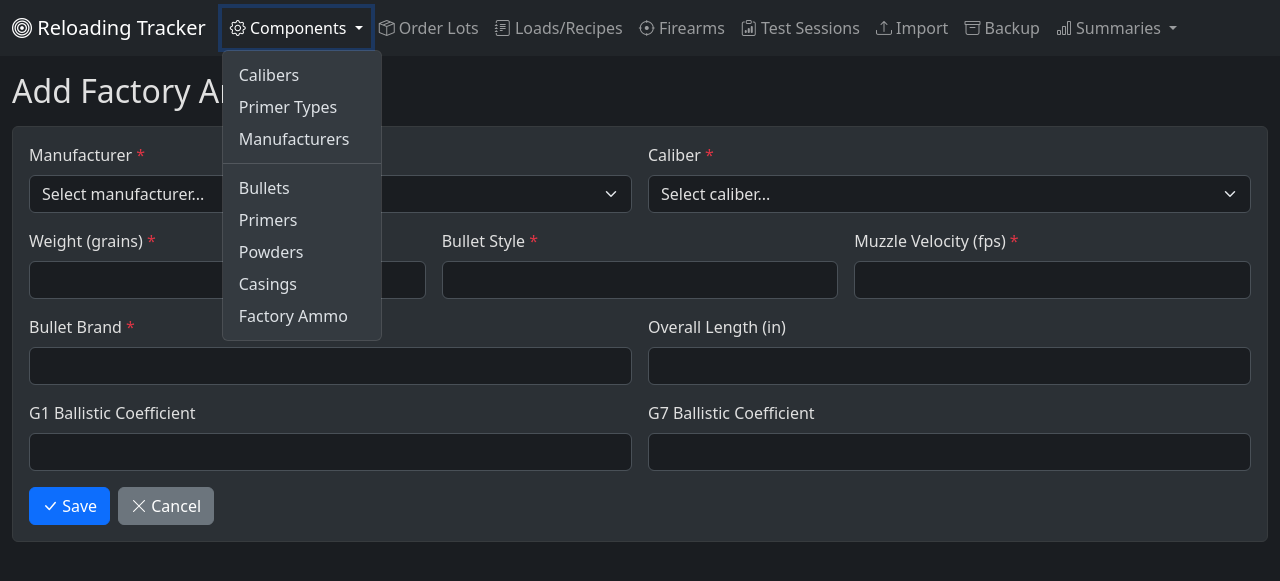
After one commit to clbiggs/reloading, a Flask app: page /factory-ammo/add in a window 1280 px wide, after a click on "Components". The commit adds this page. Shown: the top 581 px of the page. Run offline with Flask 3, Linux system fonts and the light colour scheme; parts of the project's set-up code (start-up, migrations or seed data) failed here and were passed over.

Commit message:
added factory ammo component

```diff
--- a/src/app.py
+++ b/src/app.py
@@ -2,7 +2,7 @@
 
 import os
 from flask import Flask, render_template
-from models import db, TestSession, Firearm, Load, Bullet, Powder
+from models import db, TestSession, Firearm, Load, Bullet, Powder, FactoryAmmo
 from database import init_db
 
 
@@ -23,6 +23,7 @@ def create_app():
         bullets,
         casings,
         powders,
+        factory_ammo,
         order_lots,
         loads,
         firearms,
@@ -39,6 +40,7 @@ def create_app():
     app.register_blueprint(bullets.bp)
     app.register_blueprint(casings.bp)
     app.register_blueprint(powders.bp)
+    app.register_blueprint(factory_ammo.bp)
     app.register_blueprint(order_lots.bp)
     app.register_blueprint(loads.bp)
     app.register_blueprint(firearms.bp)
@@ -57,6 +59,7 @@ def create_app():
         session_count = TestSession.query.count()
         bullet_count = Bullet.query.count()
         powder_count = Powder.query.count()
+        factory_ammo_count = FactoryAmmo.query.count()
         return render_template(
             "index.html",
             recent_sessions=recent_sessions,
@@ -65,6 +68,7 @@ def create_app():
             session_count=session_count,
             bullet_count=bullet_count,
             powder_count=powder_count,
+            factory_ammo_count=factory_ammo_count,
         )
 
     return app
--- a/src/routes/backup.py
+++ b/src/routes/backup.py
@@ -12,6 +12,7 @@ from models import (
     Bullet,
     Casing,
     Powder,
+    FactoryAmmo,
     OrderLot,
     Load,
     Firearm,
@@ -30,6 +31,7 @@ MODELS_IN_ORDER = [
     ("bullets", Bullet),
     ("casings", Casing),
     ("powders", Powder),
+    ("factory_ammo", FactoryAmmo),
     ("order_lots", OrderLot),
     ("loads", Load),
     ("firearms", Firearm),
--- /dev/null
+++ b/src/routes/factory_ammo.py
@@ -0,0 +1,152 @@
+"""Routes for managing factory ammo."""
+
+from flask import Blueprint, render_template, request, redirect, url_for, flash
+from models import db, FactoryAmmo, Manufacturer, Caliber
+
+bp = Blueprint("factory_ammo", __name__, url_prefix="/factory-ammo")
+
+
+@bp.route("/")
+def index():
+    factory_ammo = (
+        FactoryAmmo.query.join(Manufacturer)
+        .join(Caliber)
+        .order_by(Manufacturer.name, Caliber.name, FactoryAmmo.weight)
+        .all()
+    )
+    return render_template("factory_ammo/index.html", factory_ammo=factory_ammo)
+
+
+@bp.route("/add", methods=["GET", "POST"])
+def add():
+    manufacturers, calibers = _get_form_choices()
+    if request.method == "POST":
+        data = _get_form_data()
+        if not data:
+            return render_template(
+                "factory_ammo/form.html",
+                ammo=None,
+                manufacturers=manufacturers,
+                calibers=calibers,
+            )
+        ammo = FactoryAmmo(**data)
+        db.session.add(ammo)
+        db.session.commit()
+        flash("Factory ammo added.", "success")
+        return redirect(url_for("factory_ammo.index"))
+    return render_template(
+        "factory_ammo/form.html",
+        ammo=None,
+        manufacturers=manufacturers,
+        calibers=calibers,
+    )
+
+
+@bp.route("/edit/<string:id>", methods=["GET", "POST"])
+def edit(id):
+    ammo = FactoryAmmo.query.get_or_404(id)
+    manufacturers, calibers = _get_form_choices()
+    if request.method == "POST":
+        data = _get_form_data()
+        if not data:
+            return render_template(
+                "factory_ammo/form.html",
+                ammo=ammo,
+                manufacturers=manufacturers,
+                calibers=calibers,
+            )
+        for key, value in data.items():
+            setattr(ammo, key, value)
+        db.session.commit()
+        flash("Factory ammo updated.", "success")
+        return redirect(url_for("factory_ammo.index"))
+    return render_template(
+        "factory_ammo/form.html",
+        ammo=ammo,
+        manufacturers=manufacturers,
+        calibers=calibers,
+    )
+
+
+@bp.route("/delete/<string:id>", methods=["POST"])
+def delete(id):
+    ammo = FactoryAmmo.query.get_or_404(id)
+    db.session.delete(ammo)
+    db.session.commit()
+    flash("Factory ammo deleted.", "success")
+    return redirect(url_for("factory_ammo.index"))
+
+
+def _get_form_choices():
+    manufacturers = Manufacturer.query.order_by(Manufacturer.name).all()
+    calibers = Caliber.query.order_by(Caliber.name).all()
+    return manufacturers, calibers
+
+
+def _get_form_data():
+    """Extract and validate factory ammo form data."""
+    manufacturer_id = request.form.get("manufacturer_id", "").strip()
+    caliber_id = request.form.get("caliber_id", "").strip()
+    weight = request.form.get("weight", "").strip()
+    bullet_style = request.form.get("bullet_style", "").strip()
+    muzzle_velocity = request.form.get("muzzle_velocity", "").strip()
+    bullet_brand = request.form.get("bullet_brand", "").strip()
+    overall_length = request.form.get("overall_length", "").strip()
+    g1_bc = request.form.get("g1_bc", "").strip()
+    g7_bc = request.form.get("g7_bc", "").strip()
+
+    if not all(
+        [manufacturer_id, caliber_id, weight, bullet_style, muzzle_velocity, bullet_brand]
+    ):
+        flash(
+            "Manufacturer, caliber, weight, bullet style, muzzle velocity, and bullet brand are required.",
+            "danger",
+        )
+        return None
+
+    try:
+        weight_val = round(float(weight), 2)
+    except ValueError:
+        flash("Weight must be a number.", "danger")
+        return None
+
+    try:
+        muzzle_velocity_val = round(float(muzzle_velocity), 2)
+    except ValueError:
+        flash("Muzzle velocity must be a number.", "danger")
+        return None
+
+    data = {
+        "manufacturer_id": manufacturer_id,
+        "caliber_id": int(caliber_id),
+        "weight": weight_val,
+        "bullet_style": bullet_style,
+        "muzzle_velocity": muzzle_velocity_val,
+        "bullet_brand": bullet_brand,
+        "overall_length": None,
+        "g1_bc": None,
+        "g7_bc": None,
+    }
+
+    if overall_length:
+        try:
+            data["overall_length"] = round(float(overall_length), 4)
+        except ValueError:
+            flash("Overall length must be a number.", "danger")
+            return None
+
+    if g1_bc:
+        try:
+            data["g1_bc"] = float(g1_bc)
+        except ValueError:
+            flash("G1 BC must be a number.", "danger")
+            return None
+
+    if g7_bc:
+        try:
+            data["g7_bc"] = float(g7_bc)
+        except ValueError:
+            flash("G7 BC must be a number.", "danger")
+            return None
+
+    return data
--- a/src/templates/backup/index.html
+++ b/src/templates/backup/index.html
@@ -21,6 +21,7 @@
                         <tr><td>Bullets</td><td class="text-end">{{ counts.bullets }}</td></tr>
                         <tr><td>Casings</td><td class="text-end">{{ counts.casings }}</td></tr>
                         <tr><td>Powders</td><td class="text-end">{{ counts.powders }}</td></tr>
+                        <tr><td>Factory Ammo</td><td class="text-end">{{ counts.factory_ammo }}</td></tr>
                         <tr><td>Order Lots</td><td class="text-end">{{ counts.order_lots }}</td></tr>
                         <tr><td>Loads/Recipes</td><td class="text-end">{{ counts.loads }}</td></tr>
                         <tr><td>Firearms</td><td class="text-end">{{ counts.firearms }}</td></tr>
--- a/src/templates/base.html
+++ b/src/templates/base.html
@@ -60,6 +60,7 @@
                                 <li><a class="dropdown-item" href="/primers">Primers</a></li>
                                 <li><a class="dropdown-item" href="/powders">Powders</a></li>
                                 <li><a class="dropdown-item" href="/casings">Casings</a></li>
+                                <li><a class="dropdown-item" href="/factory-ammo">Factory Ammo</a></li>
                             </ul>
                         </li>
                         <li class="nav-item">
--- /dev/null
+++ b/src/templates/factory_ammo/form.html
@@ -0,0 +1,61 @@
+{% extends "base.html" %}
+{% from "macros.html" import form_actions %}
+{% block title %}{{ "Edit" if ammo else "Add" }} Factory Ammo - Reloading Tracker{% endblock %}
+{% block content %}
+<h2>{{ "Edit" if ammo else "Add" }} Factory Ammo</h2>
+<div class="card mt-3">
+    <div class="card-body">
+        <form method="POST">
+            <div class="row g-3">
+                <div class="col-md-6">
+                    <label for="manufacturer_id" class="form-label">Manufacturer <span class="text-danger">*</span></label>
+                    <select class="form-select" id="manufacturer_id" name="manufacturer_id" required>
+                        <option value="">Select manufacturer...</option>
+                        {% for m in manufacturers %}
+                        <option value="{{ m.id }}" {% if ammo and ammo.manufacturer_id == m.id %}selected{% endif %}>{{ m.name }}</option>
+                        {% endfor %}
+                    </select>
+                </div>
+                <div class="col-md-6">
+                    <label for="caliber_id" class="form-label">Caliber <span class="text-danger">*</span></label>
+                    <select class="form-select" id="caliber_id" name="caliber_id" required>
+                        <option value="">Select caliber...</option>
+                        {% for c in calibers %}
+                        <option value="{{ c.id }}" {% if ammo and ammo.caliber_id == c.id %}selected{% endif %}>{{ c.name }}</option>
+                        {% endfor %}
+                    </select>
+                </div>
+                <div class="col-md-4">
+                    <label for="weight" class="form-label">Weight (grains) <span class="text-danger">*</span></label>
+                    <input type="number" step="0.01" class="form-control" id="weight" name="weight" value="{{ '%.2f'|format(ammo.weight) if ammo else '' }}" required>
+                </div>
+                <div class="col-md-4">
+                    <label for="bullet_style" class="form-label">Bullet Style <span class="text-danger">*</span></label>
+                    <input type="text" class="form-control" id="bullet_style" name="bullet_style" value="{% if ammo %}{{ ammo.bullet_style_display }}{% endif %}" required>
+                </div>
+                <div class="col-md-4">
+                    <label for="muzzle_velocity" class="form-label">Muzzle Velocity (fps) <span class="text-danger">*</span></label>
+                    <input type="number" step="0.01" class="form-control" id="muzzle_velocity" name="muzzle_velocity" value="{{ '%.2f'|format(ammo.muzzle_velocity) if ammo else '' }}" required>
+                </div>
+                <div class="col-md-6">
+                    <label for="bullet_brand" class="form-label">Bullet Brand <span class="text-danger">*</span></label>
+                    <input type="text" class="form-control" id="bullet_brand" name="bullet_brand" value="{{ ammo.bullet_brand if ammo else '' }}" required>
+                </div>
+                <div class="col-md-6">
+                    <label for="overall_length" class="form-label">Overall Length (in)</label>
+                    <input type="number" step="0.0001" class="form-control" id="overall_length" name="overall_length" value="{% if ammo and ammo.overall_length %}{{ '%.4f'|format(ammo.overall_length) }}{% endif %}">
+                </div>
+                <div class="col-md-6">
+                    <label for="g1_bc" class="form-label">G1 Ballistic Coefficient</label>
+                    <input type="number" step="0.001" class="form-control" id="g1_bc" name="g1_bc" value="{% if ammo and ammo.g1_bc %}{{ ammo.g1_bc }}{% endif %}">
+                </div>
+                <div class="col-md-6">
+                    <label for="g7_bc" class="form-label">G7 Ballistic Coefficient</label>
+                    <input type="number" step="0.001" class="form-control" id="g7_bc" name="g7_bc" value="{% if ammo and ammo.g7_bc %}{{ ammo.g7_bc }}{% endif %}">
+                </div>
+            </div>
+            {{ form_actions(url_for('factory_ammo.index')) }}
+        </form>
+    </div>
+</div>
+{% endblock %}
--- a/src/templates/order_lots/index.html
+++ b/src/templates/order_lots/index.html
@@ -33,6 +33,7 @@
                             <option value="powder" {{ 'selected' if current_filters.component_type == 'powder' }}>Powders</option>
                             <option value="primer" {{ 'selected' if current_filters.component_type == 'primer' }}>Primers</option>
                             <option value="casing" {{ 'selected' if current_filters.component_type == 'casing' }}>Casings</option>
+                            <option value="factory_ammo" {{ 'selected' if current_filters.component_type == 'factory_ammo' }}>Factory Ammo</option>
                         </select>
                     </div>
                     <div class="col-sm-6 col-md-4">
--- a/src/templates/order_lots/view.html
+++ b/src/templates/order_lots/view.html
@@ -17,7 +17,7 @@
         <div class="card stat-card primary h-100">
             <div class="card-body">
                 <div class="text-muted small text-uppercase">Component</div>
-                <div class="stat-value fs-4">{{ order_lot.component_type|title }}</div>
+                <div class="stat-value fs-4">{{ 'Factory Ammo' if order_lot.component_type == 'factory_ammo' else order_lot.component_type|title }}</div>
                 <div class="small text-muted">{{ order_lot.component_display }}</div>
             </div>
         </div>
```
Also changed, not shown: src/database.py (+14 -0 lines), src/models.py (+50 -1 lines), src/routes/order_lots.py (+12 -2 lines), src/templates/factory_ammo/index.html (added, +51 -0 lines), src/templates/order_lots/form.html (+7 -1 lines), README.md.
